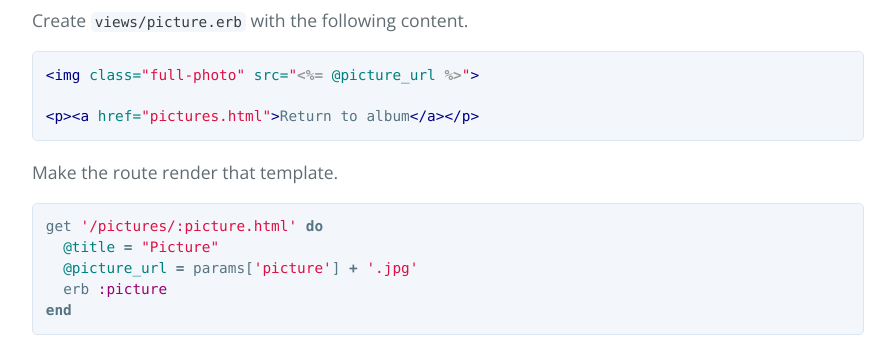
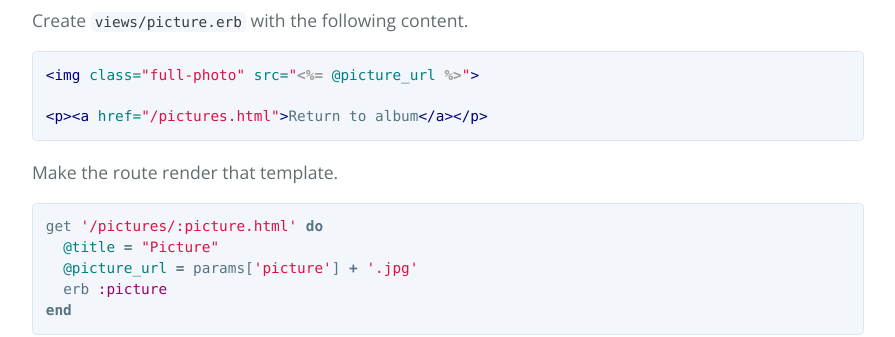
Before and after one commit to luontola/web-intro, a Jekyll site: the page built from templates.md, in a window 1280 px wide and 900 px high, scrolled down 10909 px. Shown: the part 152-489 px from the top of the window, without its empty margins (192-1087 px from the left). Built offline with Jekyll 4.4.1, drawn with Linux system fonts in a browser that asks for light colours.

````diff
--- a/templates.md
+++ b/templates.md
@@ -331,7 +331,7 @@ Create `views/picture.erb` with the following content.
 ```erb
 <img class="full-photo" src="<%= @picture_url %>">
 
-<p><a href="pictures.html">Return to album</a></p>
+<p><a href="/pictures.html">Return to album</a></p>
 ```
 
 Make the route render that template.
````
